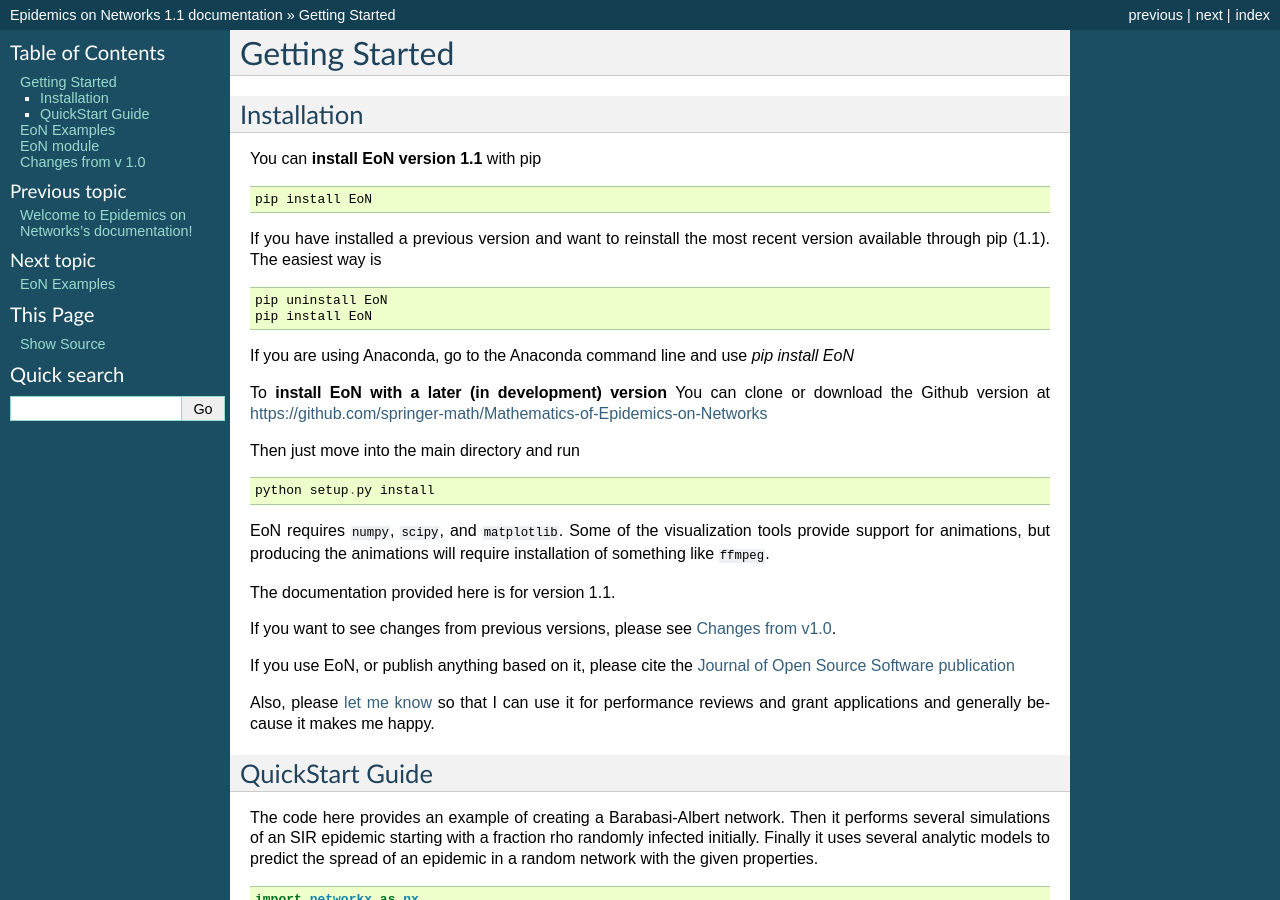
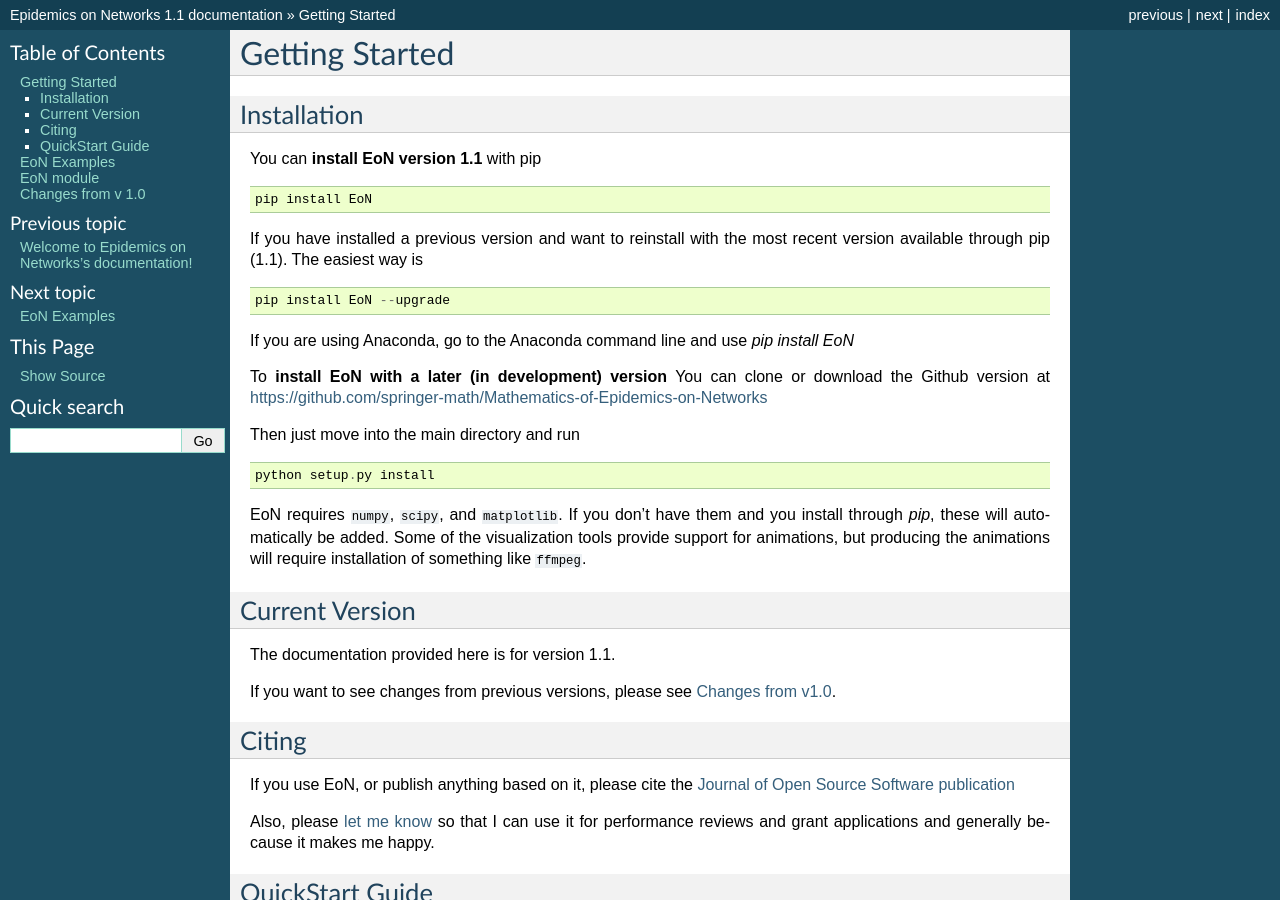
Before and after one commit to springer-math/Mathematics-of-Epidemics-on-Networks, a Sphinx documentation site: the page built from docs/GettingStarted.rst, in a window 1280 px wide and 900 px high. Built offline with Sphinx 7.4.7, drawn with Linux system fonts in a browser that asks for light colours.

Commit message:
Documentation improvements.

```diff
--- a/docs/GettingStarted.rst
+++ b/docs/GettingStarted.rst
@@ -11,13 +11,12 @@
     pip install EoN
 
 
-If you have installed a previous version and want to reinstall the most recent
-version available through pip (1.1).  The easiest way is
+If you have installed a previous version and want to reinstall with the most
+recent version available through pip (1.1).  The easiest way is
 
 ::
 
-    pip uninstall EoN
-    pip install EoN
+    pip install EoN --upgrade
 
 
 If you are using Anaconda, go to the Anaconda command line and use
@@ -33,14 +32,21 @@
 
     python setup.py install
 
-EoN requires ``numpy``, ``scipy``, and ``matplotlib``.  Some of the visualization
-tools provide support for animations, but producing the animations will require
-installation of something like ``ffmpeg``.
+EoN requires ``numpy``, ``scipy``, and ``matplotlib``.  If you don't have them
+and you install through `pip`, these will automatically be added.  Some of the
+visualization tools provide support for animations, but producing the
+animations will require installation of something like ``ffmpeg``.
+
+Current Version
+---------------
 
 The documentation provided here is for version 1.1.
 
 If you want to see changes from previous versions, please see
 `Changes from v1.0 <Changes.html>`_.
+
+Citing
+------
 
 If you use EoN, or publish anything based on it, please cite the
 `Journal of Open Source Software publication <https://doi.org/10.21105/joss.01731>`_
```
Also changed, not shown: 1 other file.
